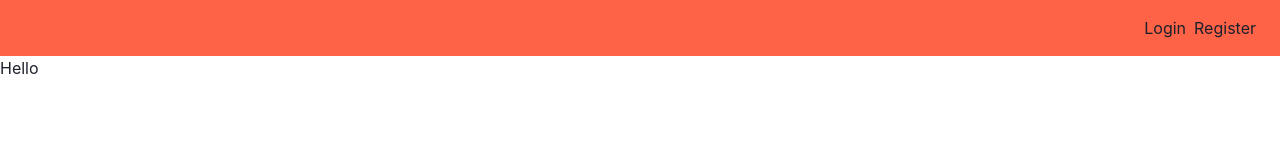
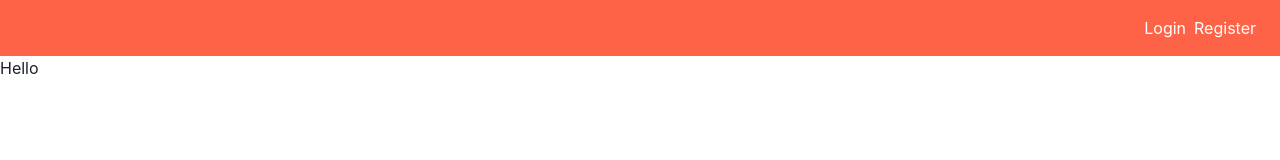
Before and after one commit to Decomplosed/react-graphql-ts-tut, a Next.js app in the folder lireddit-web/: page / in a window 1280 px wide. Shown: the top 160 px of the page. Built offline with nearby package versions, Linux system fonts and the light colour scheme; what urql would draw is missing.

Commit message:
made links white

```diff
--- a/lireddit-web/src/components/Navbar.tsx
+++ b/lireddit-web/src/components/Navbar.tsx
@@ -7,8 +7,12 @@ const NavBar: React.FC<NavBarProps> = ({}) => {
   return (
     <Flex bg='tomato' p={4}>
       <Box ml={'auto'}>
-        <Link mr={2}>Login</Link>
-        <Link mr={2}>Register</Link>
+        <Link color='white' mr={2}>
+          Login
+        </Link>
+        <Link color='white' mr={2}>
+          Register
+        </Link>
       </Box>
     </Flex>
   );
```
